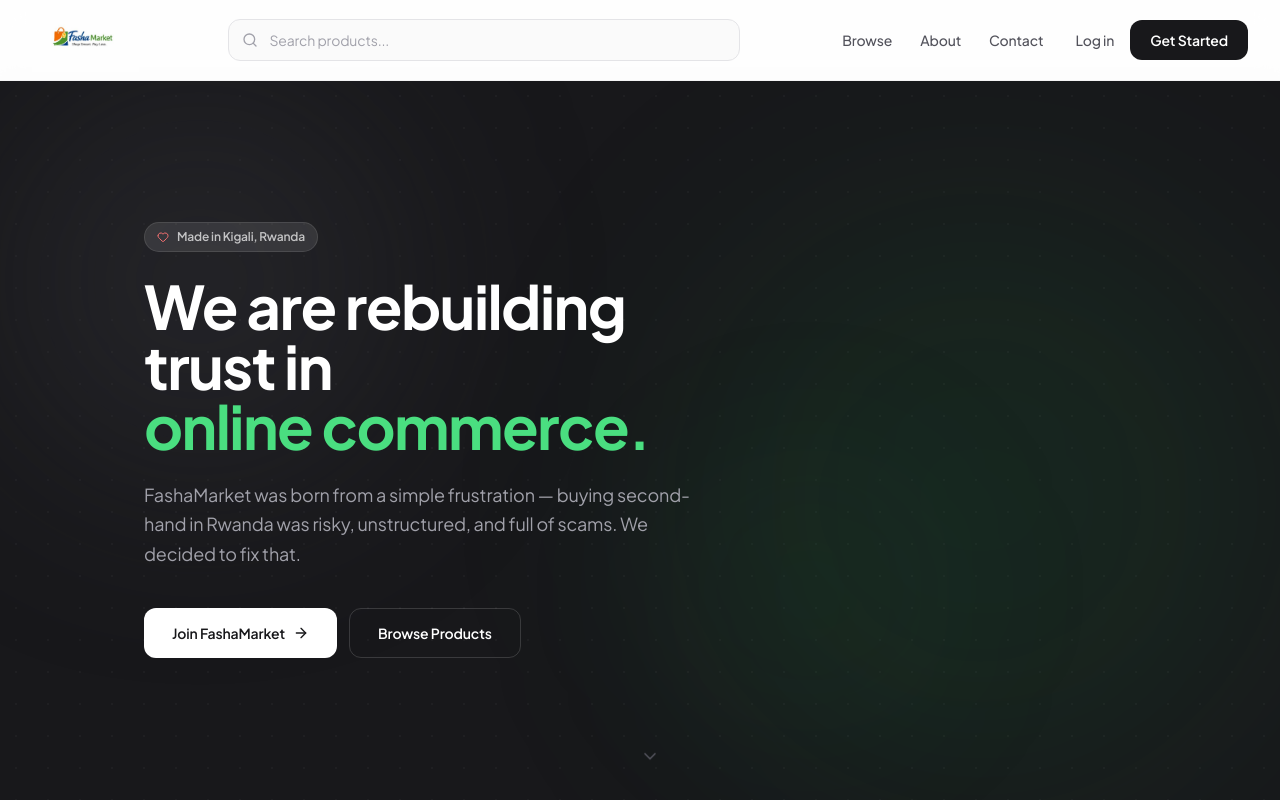
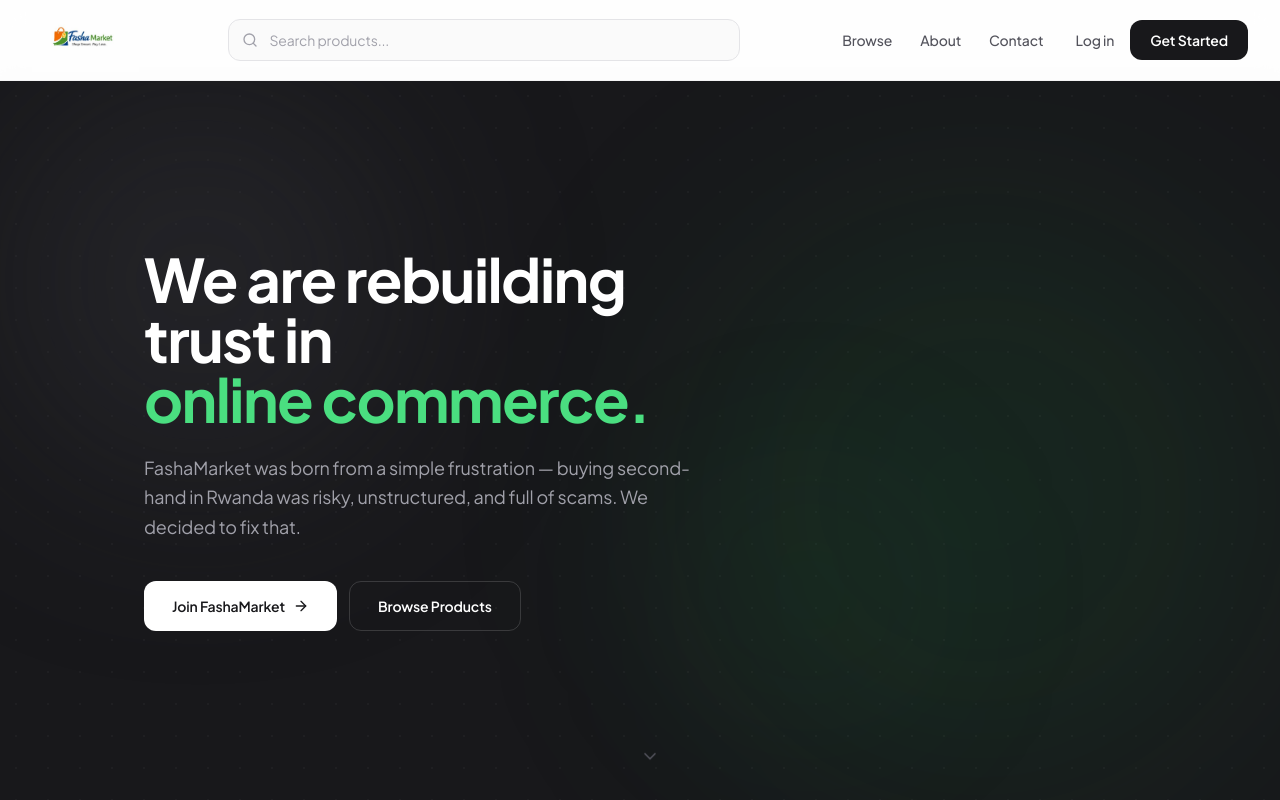
Before and after one commit to yvesmugisha901/FashaMarket-Frontend, a React (Vite) app: page /about in a window 1280 px wide. Shown: the top 800 px of the page. Built offline with nearby package versions, Linux system fonts and the light colour scheme; no server answers.

Commit message:
redesigned about page

```diff
--- a/src/pages/AboutPage.tsx
+++ b/src/pages/AboutPage.tsx
@@ -87,12 +87,6 @@
 
                 <div className="relative max-w-5xl mx-auto px-4 py-24 w-full">
                     <div className="max-w-3xl">
-                        <div className={`transition-all duration-700 delay-100 ${heroVisible ? 'opacity-100 translate-y-0' : 'opacity-0 translate-y-5'}`}>
-                            <span className="inline-flex items-center gap-2 bg-white/10 text-white/70 text-xs font-semibold px-3 py-1.5 rounded-full mb-6 border border-white/10">
-                                <Heart className="h-3 w-3 text-red-400" />
-                                Made in Kigali, Rwanda
-                            </span>
-                        </div>
 
                         <div className={`transition-all duration-700 delay-200 ${heroVisible ? 'opacity-100 translate-y-0' : 'opacity-0 translate-y-5'}`}>
                             <h1 className="text-5xl sm:text-6xl font-bold text-white leading-[1.1] tracking-tight">
```
